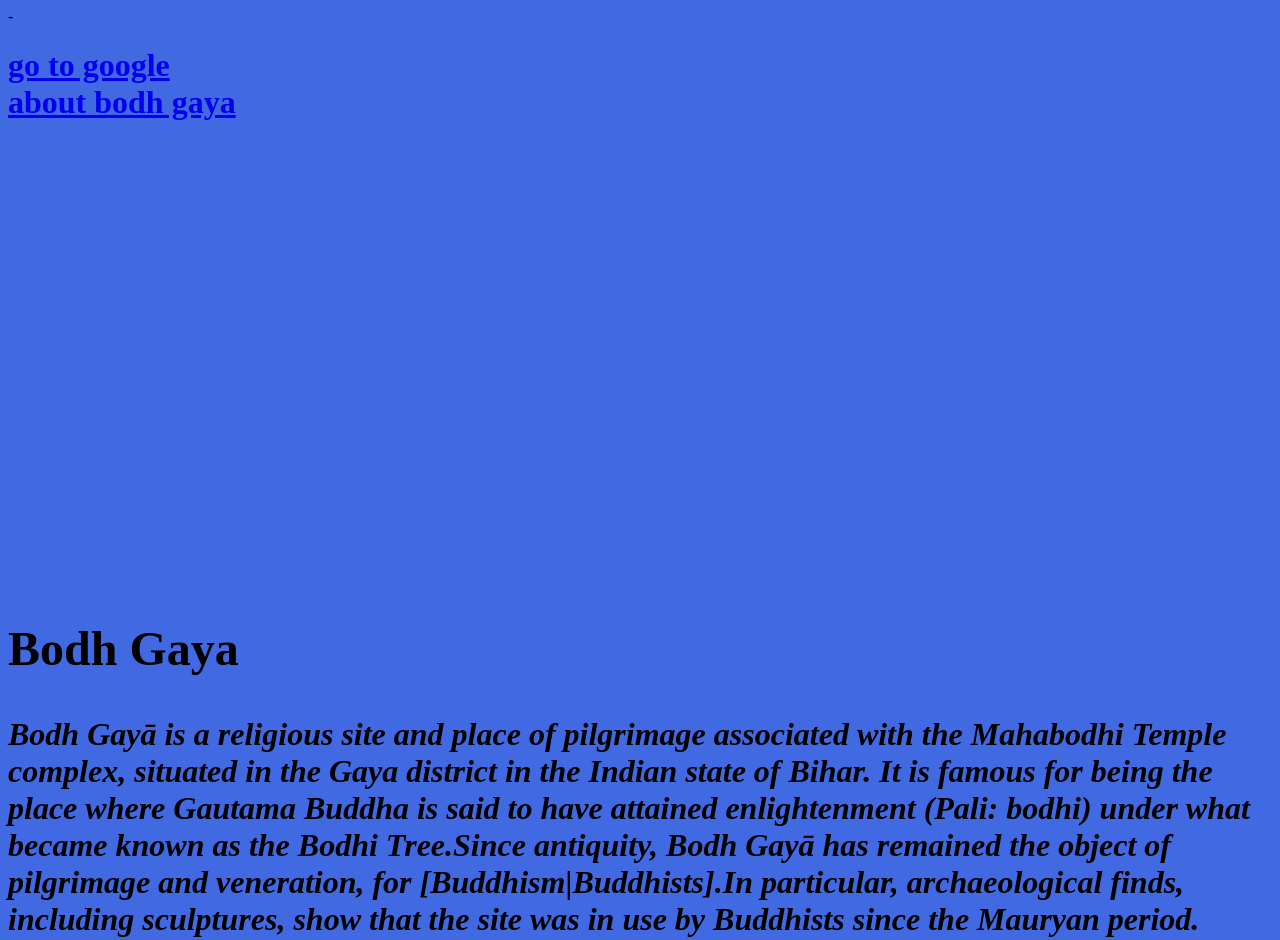
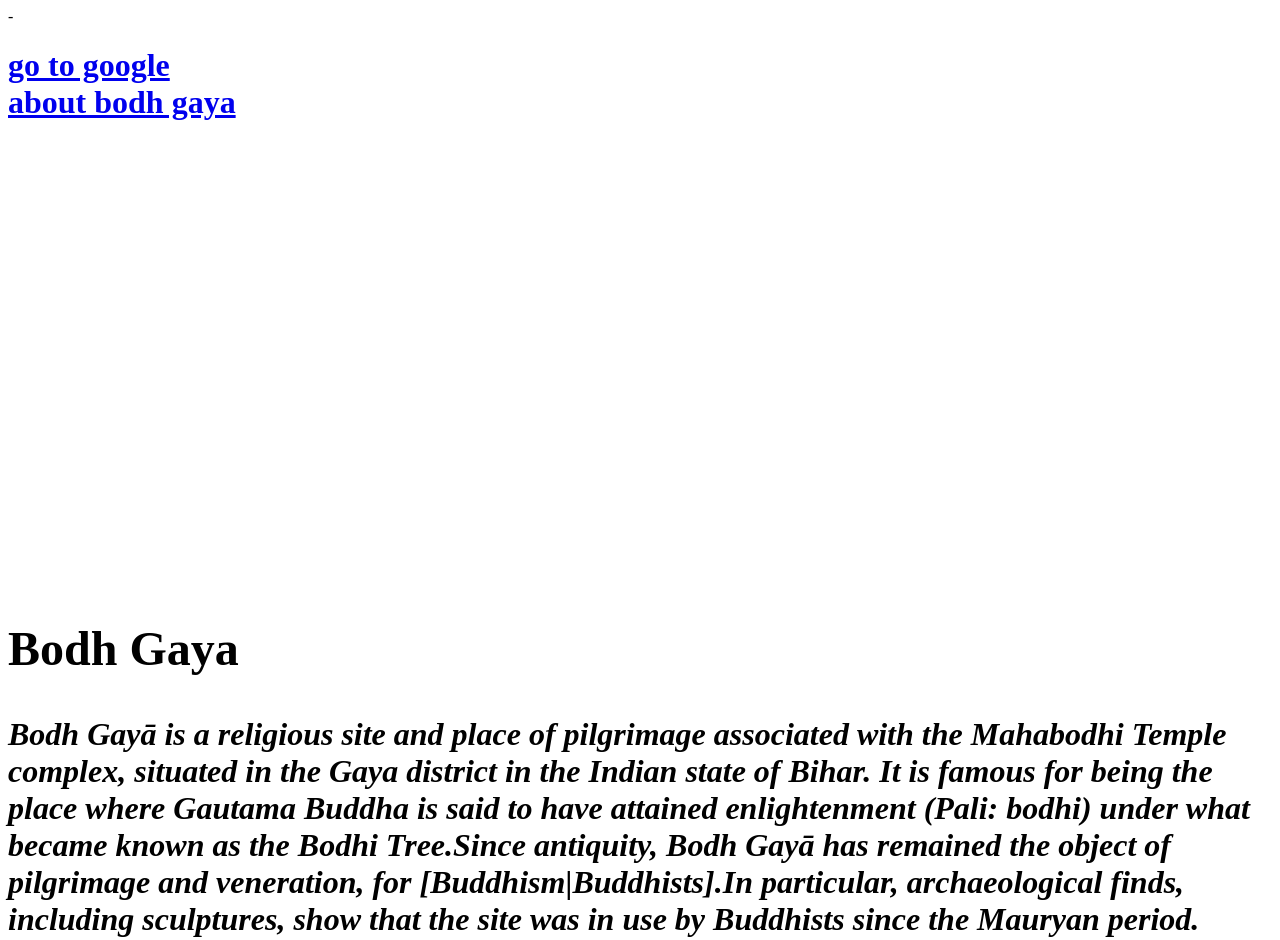
Before and after one commit to Soni-singh04/task-3, a plain HTML site: page index.html in a window 1280 px wide. Shown: the top 940 px of the page. Drawn offline with Linux system fonts and the light colour scheme.

Commit message:
Add files via upload

```diff
--- a/index.html
+++ b/index.html
@@ -2,7 +2,7 @@
 <html>
 <head>
 <style>
-body{background-color:RoyalBlue;}
+
 </style>
 <title>links</title>
 -</head>
```
